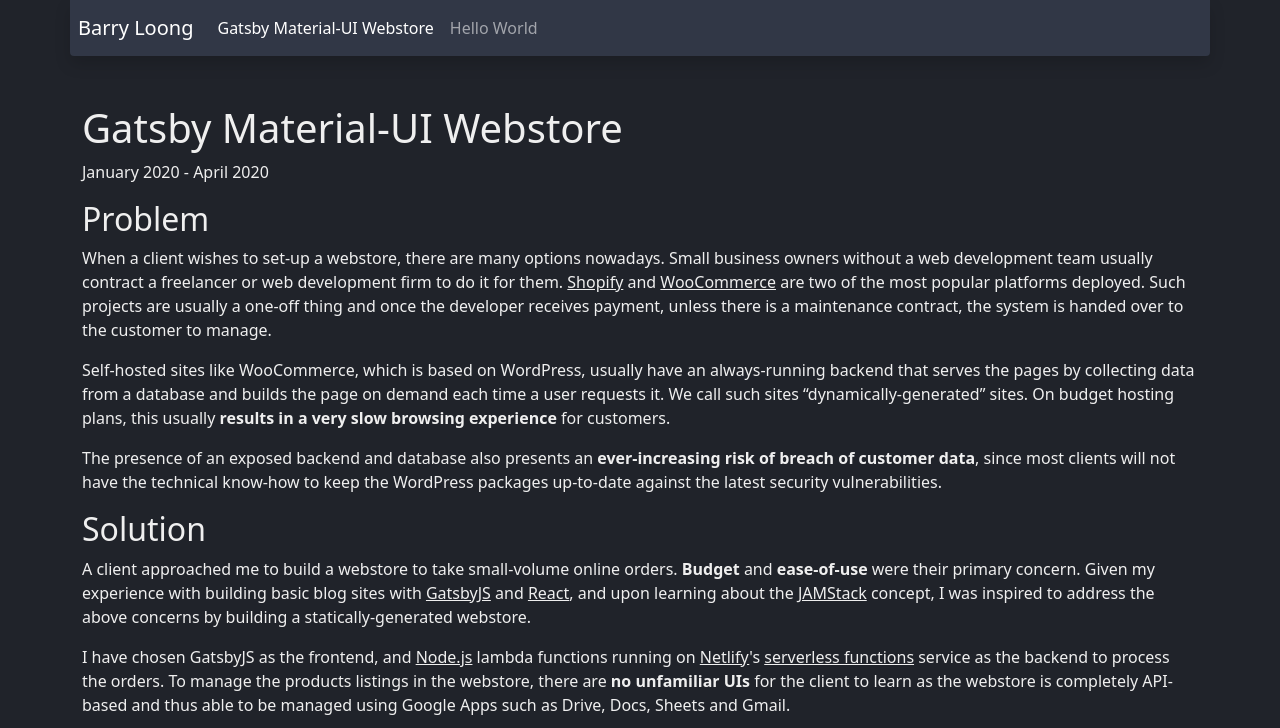
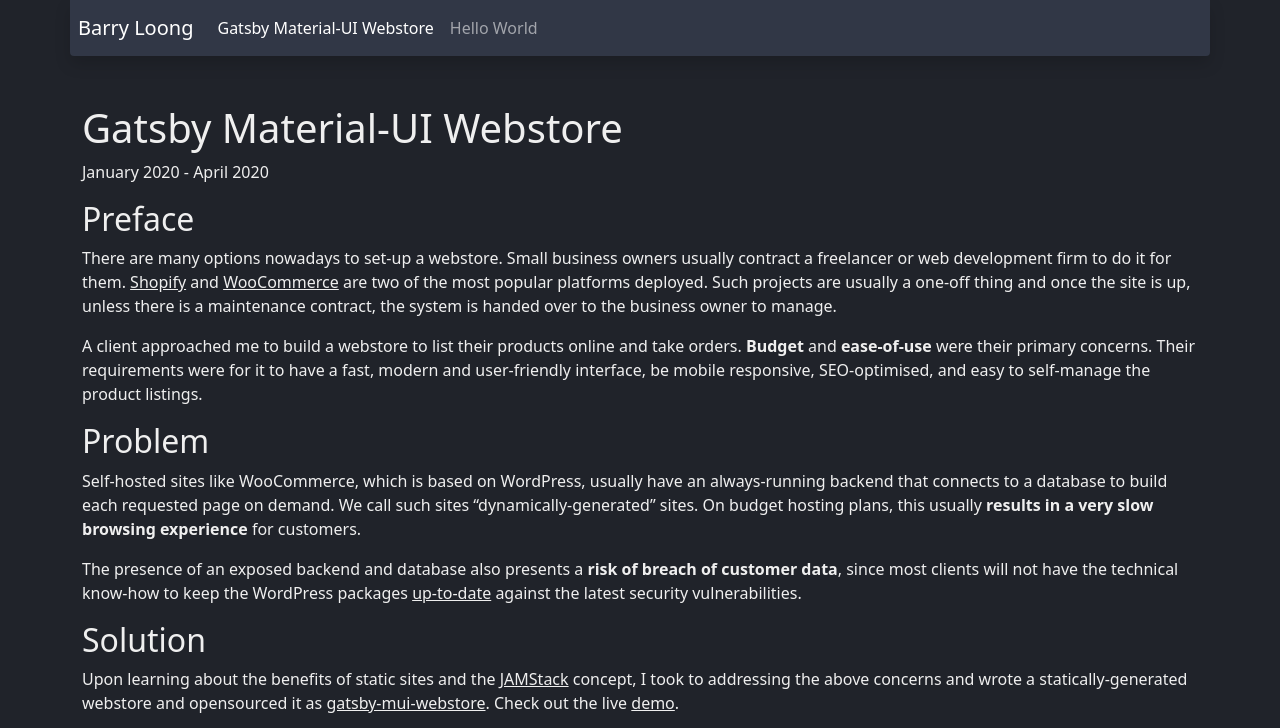
Before and after one commit to loongyh/portfolio, a Gatsby site: page /gatsby-material-ui-webstore/ in a window 1280 px wide. Shown: the top 728 px of the page. Built offline with nearby package versions, Linux system fonts and the light colour scheme; Gatsby itself is replaced by a stand-in of ours.

Commit message:
Update Projects “gatsby-material-ui-webstore/index”

```diff
--- a/content/projects/gatsby-material-ui-webstore/index.md
+++ b/content/projects/gatsby-material-ui-webstore/index.md
@@ -5,18 +5,32 @@
 start: 2020-01-01T18:42:38.976Z
 end: 2020-04-01T18:42:38.989Z
 ---
+## Preface
+
+There are many options nowadays to set-up a webstore. Small business owners usually contract a freelancer or web development firm to do it for them. [Shopify](https://www.shopify.com/) and [WooCommerce](https://woocommerce.com/) are two of the most popular platforms deployed. Such projects are usually a one-off thing and once the site is up, unless there is a maintenance contract, the system is handed over to the business owner to manage.
+
+A client approached me to build a webstore to list their products online and take orders. **Budget** and **ease-of-use** were their primary concerns. Their requirements were for it to have a fast, modern and user-friendly interface, be mobile responsive, SEO-optimised, and easy to self-manage the product listings.
+
 ## Problem
 
-When a client wishes to set-up a webstore, there are many options nowadays. Small business owners without a web development team usually contract a freelancer or web development firm to do it for them. [Shopify](https://www.shopify.com/) and [WooCommerce](https://woocommerce.com/) are two of the most popular platforms deployed. Such projects are usually a one-off thing and once the developer receives payment, unless there is a maintenance contract, the system is handed over to the customer to manage.
+Self-hosted sites like WooCommerce, which is based on WordPress, usually have an always-running backend that connects to a database to build each requested page on demand. We call such sites “dynamically-generated” sites. On budget hosting plans, this usually **results in a very slow browsing experience** for customers.
 
-Self-hosted sites like WooCommerce, which is based on WordPress, usually have an always-running backend that serves the pages by collecting data from a database and builds the page on demand each time a user requests it. We call such sites “dynamically-generated” sites. On budget hosting plans, this usually **results in a very slow browsing experience** for customers.
-
-The presence of an exposed backend and database also presents an **ever-increasing risk of breach of customer data**, since most clients will not have the technical know-how to keep the WordPress packages up-to-date against the latest security vulnerabilities.
+The presence of an exposed backend and database also presents a **risk of breach of customer data**, since most clients will not have the technical know-how to keep the WordPress packages [up-to-date](https://kinsta.com/blog/is-wordpress-secure/) against the latest security vulnerabilities.
 
 ## Solution
 
-A client approached me to build a webstore to take small-volume online orders. **Budget** and **ease-of-use** were their primary concern. Given my experience with building basic blog sites with [GatsbyJS](https://www.gatsbyjs.com/) and [React](https://reactjs.org/), and upon learning about the [JAMStack](https://jamstack.org/) concept, I was inspired to address the above concerns by building a statically-generated webstore.
+Upon learning about the benefits of static sites and the [JAMStack](https://jamstack.org/) concept, I took to addressing the above concerns and wrote a statically-generated webstore and opensourced it as [gatsby-mui-webstore](https://github.com/gatsbymuiwebstore/gatsby-mui-webstore). Check out the live [demo](https://gmws.netlify.app/).
 
-I have chosen GatsbyJS as the frontend, and [Node.js](https://nodejs.org/en/) lambda functions running on [Netlify](https://www.netlify.com/)'s [serverless functions](https://www.netlify.com/products/functions/) service as the backend to process the orders. To manage the products listings in the webstore, there are **no unfamiliar UIs** for the client to learn as the webstore is completely API-based and thus able to be managed using Google Apps such as Drive, Docs, Sheets and Gmail.
+![Products page](1.png "Products Page")
 
-![Products page](1.png "https://gmws.netlify.app")
+I have wrote the website frontend with [GatsbyJS](https://www.gatsbyjs.com/) + [Material-UI](https://material-ui.com/), and the order processing backend with [Node.js](https://nodejs.org/en/) [serverless lambda functions](https://www.netlify.com/products/functions/). Google Apps such as Drive, Docs, Sheets and Gmail are used to manage the products listings and orders, as such there are **no unfamiliar UIs** for the client to learn.
+
+![Products database](2.png "Products Database")
+
+Changes to the product listings can be made directly on the Google Sheets database, and after clicking on the deploy button it will then trigger the site to rebuild.
+
+During every build process, all the products data and images are pulled from Google Sheets and Drive. All site pages are then pre-compiled and ready to be served directly to browsers. The entire shopping process from browsing and adding items to cart; calculation of order totals with discounts and promos; filling up the ordering form - is all done using JavaScript in the browser in a snappy app-like experience. On submission, the entire order is then sent to a serverless lambda function, with the order details being sent out via email on successful verification.
+
+This eliminates the need for an always-running backend and database and results in **blazing-fast** page load times. Running costs are also **kept to a minimum** as most static site hosters have free tiers.
+
+![](3.png)
```
Also changed, not shown: content/projects/gatsby-material-ui-webstore/2.png (added), content/projects/gatsby-material-ui-webstore/3.png (added).
